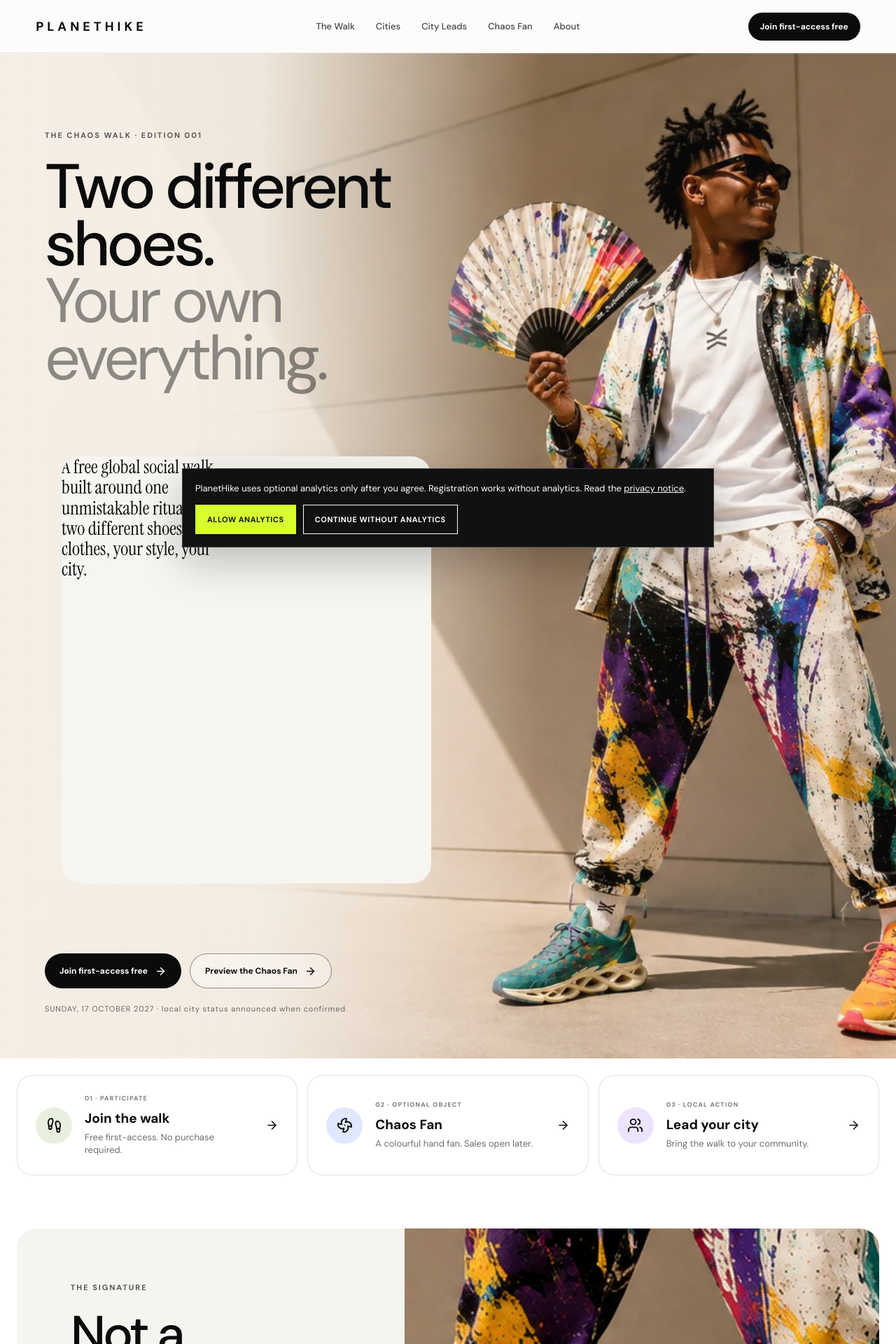
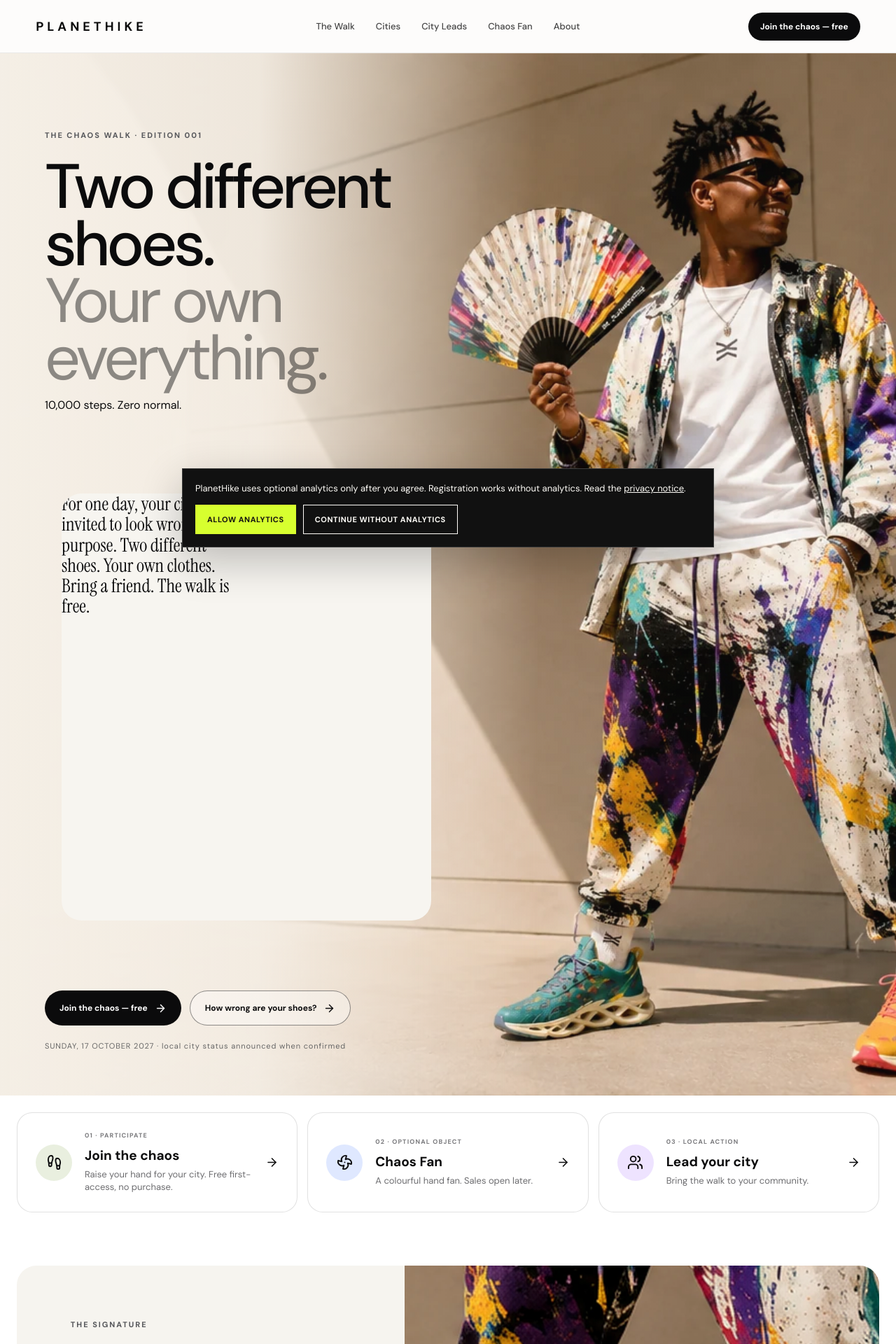
Before and after one commit to unikmo/planethike, a Next.js app: page / in a window 1280 px wide. Shown: the top 1920 px of the page at 70% size. Built offline with nearby package versions, Linux system fonts and the light colour scheme; no server answers.

Commit message:
copy(planethike): sharpen hero, add shoe humor and embed viral challenge

```diff
--- a/app/page.tsx
+++ b/app/page.tsx
@@ -10,6 +10,7 @@ import {
 } from 'lucide-react';
 import MobileMenu from './MobileMenu';
 import PreregisterForm from './PreregisterForm';
+import ShoeChallenge from './ShoeChallenge';
 
 const cityNames = ['Berlin', 'London', 'Paris', 'Málaga', 'New York', 'Cape Town', 'Sydney', 'Dubai'];
 
@@ -25,7 +26,7 @@ export default function Home() {
           <a href="/shop">Chaos Fan</a>
           <a href="/about">About</a>
         </nav>
-        <a className="luxHeaderCta" href="#join">Join first-access free</a>
+        <a className="luxHeaderCta" href="#join">Join the chaos — free</a>
         <MobileMenu />
       </header>
 
@@ -34,10 +35,11 @@ export default function Home() {
         <div className="luxHeroCopy">
           <p className="luxEyebrow">THE CHAOS WALK · EDITION 001</p>
           <h1>Two different shoes.<br/><span>Your own everything.</span></h1>
-          <p className="luxLead">A free global social walk built around one unmistakable ritual: wear two different shoes. Your clothes, your style, your city.</p>
+          <p className="luxCampaignLine">10,000 steps. Zero normal.</p>
+          <p className="luxLead">For one day, your city is invited to look wrong on purpose. Two different shoes. Your own clothes. Bring a friend. The walk is free.</p>
           <div className="luxHeroActions">
-            <a className="luxButton luxButtonDark" href="#join">Join first-access free <ArrowRight size={17}/></a>
-            <a className="luxButton luxButtonGhost" href="/shop">Preview the Chaos Fan <ArrowRight size={17}/></a>
+            <a className="luxButton luxButtonDark" href="#join">Join the chaos — free <ArrowRight size={17}/></a>
+            <a className="luxButton luxButtonGhost" href="#shoe-challenge">How wrong are your shoes? <ArrowRight size={17}/></a>
           </div>
           <p className="luxMeta">SUNDAY, 17 OCTOBER 2027 · local city status announced when confirmed</p>
         </div>
@@ -46,7 +48,7 @@ export default function Home() {
       <section className="luxPathGrid" aria-label="Ways to take part">
         <a href="#join" className="luxPath">
           <span className="luxPathIcon"><Footprints size={23}/></span>
-          <div><small>01 · PARTICIPATE</small><strong>Join the walk</strong><p>Free first-access. No purchase required.</p></div>
+          <div><small>01 · PARTICIPATE</small><strong>Join the chaos</strong><p>Raise your hand for your city. Free first-access, no purchase.</p></div>
           <ArrowRight size={19}/>
         </a>
         <a href="/shop" className="luxPath">
@@ -75,14 +77,27 @@ export default function Home() {
         <div className="luxNoUniformHead">
           <p className="luxEyebrow">ONE RULE. MANY PEOPLE.</p>
           <h2>Wear your own thing.</h2>
-          <p>The visual system should feel like a movement, not a fashion collection.</p>
+          <p>One ridiculous rule. Infinite ways to get it wrong on purpose.</p>
         </div>
         <div className="luxPrinciples">
           <article><span>01</span><h3>Keep your clothes.</h3><p>Denim, linen, office trousers, dresses, shorts, vintage, sportswear. The participant brings the personality.</p></article>
-          <article><span>02</span><h3>Make the shoes unmistakable.</h3><p>Different colours, silhouettes or styles. The mismatch should read instantly, not look accidental.</p></article>
+          <article><span>02</span><h3>Give matching a day off.</h3><p>Different colours, silhouettes or styles. Make the mismatch obvious, but choose safe, comfortable shoes for walking.</p></article>
           <article><span>03</span><h3>The fan is optional.</h3><p>The colourful hand fan is a shared object for those who want it — never a requirement to belong.</p></article>
         </div>
       </section>
+
+      <section className="luxShoesDivorce" aria-labelledby="shoe-divorce-title">
+        <div className="luxShoesDivorceInner">
+          <p className="luxEyebrow">A PUBLIC SERVICE ANNOUNCEMENT</p>
+          <h2 id="shoe-divorce-title">Your shoes have been together long enough.</h2>
+          <p>They’ve matched for years. Attended meetings together. Survived weddings together. Endured airport security together.</p>
+          <p>On the Chaos Walk, give them some space.</p>
+          <strong>Two different shoes. One very questionable outfit decision. Everyone invited.</strong>
+          <a href="#shoe-challenge">Request your unofficial shoe inspection <ArrowRight size={17}/></a>
+        </div>
+      </section>
+
+      <ShoeChallenge />
 
       <section className="luxFanSection">
         <div className="luxFanMedia" role="img" aria-label="Participant holding the colourful PlanetHike hand fan" />
@@ -131,8 +146,8 @@ export default function Home() {
       <section className="luxJoin" id="join">
         <div className="luxJoinHead">
           <p className="luxEyebrow">SUNDAY, 17 OCTOBER 2027 · FIRST-ACCESS LIST OPEN</p>
-          <h2>Walk different.</h2>
-          <p>Choose your city. Wear two different shoes. We’ll send confirmed launch information when it is ready.</p>
+          <h2>Your city has enough normal people.</h2>
+          <p>Become one of its officially unofficial misfits. Free first-access. No special outfit required — just two different shoes and the confidence to explain yourself to absolutely nobody. We’ll email confirmed local details when they’re ready.</p>
         </div>
         <div className="luxJoinForm"><PreregisterForm /></div>
       </section>
```
